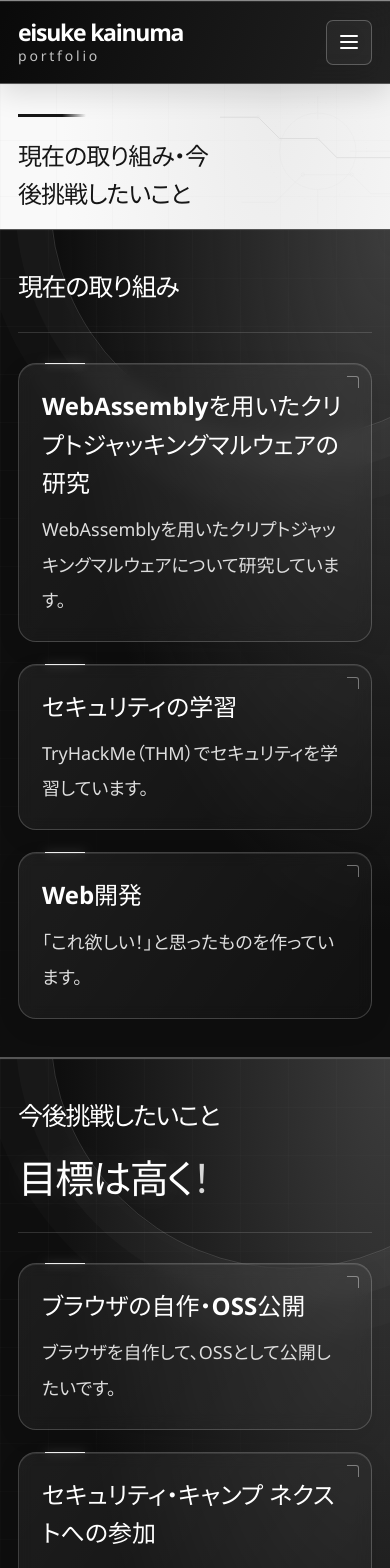
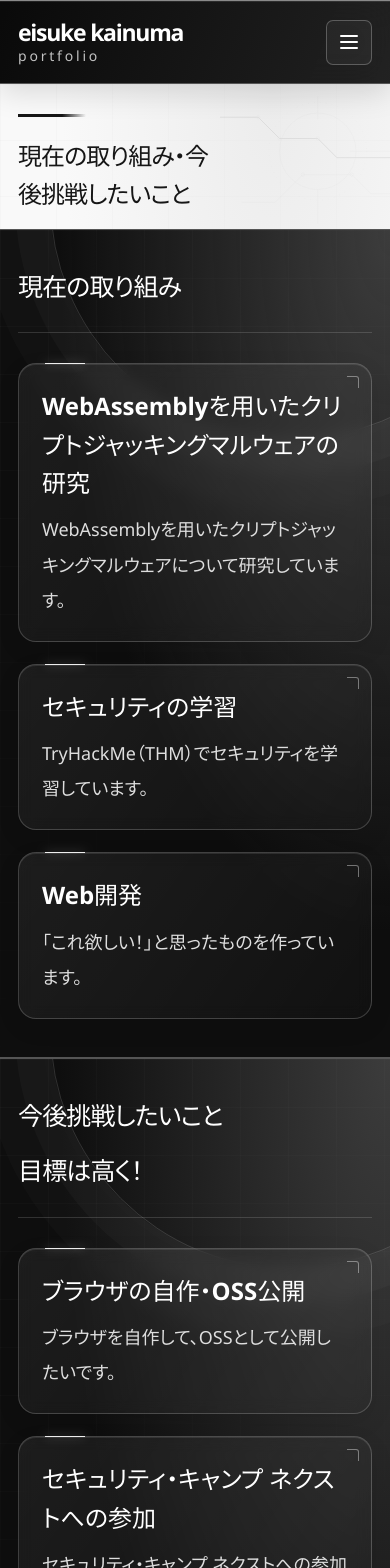
Before and after one commit to EtoEto32/eisuke-kainuma-portfolio, a React (Vite) app: page /research in a window 390 px wide. Shown: the top 1568 px of the page. Built offline with nearby package versions, Linux system fonts and the light colour scheme.

Commit message:
style: match goals motto to section heading

```diff
--- a/src/pages/ResearchPage.tsx
+++ b/src/pages/ResearchPage.tsx
@@ -12,11 +12,7 @@ export default function ResearchPage() {
         id="goals"
         title="今後挑戦したいこと"
         items={ambitions}
-        aside={
-          <p className="goals-motto">
-            目標は高く<span>！</span>
-          </p>
-        }
+        aside={<p className="goals-motto">目標は高く！</p>}
       />
     </>
   )
--- a/src/styles/futuristic.css
+++ b/src/styles/futuristic.css
@@ -125,19 +125,14 @@ body {
   gap: 28px;
   position: relative;
 }
+.goals-section .section-heading h2,
 .goals-motto {
   margin: 0;
-  font-size: clamp(34px, 4.5vw, 62px);
-  line-height: 1.35;
-  font-weight: 750;
-  letter-spacing: -0.045em;
+  font-size: clamp(28px, 3vw, 38px);
+  line-height: 1.5;
+  font-weight: 600;
+  letter-spacing: -0.035em;
   color: #ffffff;
-  white-space: nowrap;
-  text-shadow: 0 0 30px #ffffff20;
-}
-.goals-motto > span {
-  display: inline-block;
-  color: #d7d7d7;
 }
 .ambitions-grid article {
   position: relative;
@@ -233,11 +228,8 @@ footer {
   }
 }
 @media (max-width: 700px) {
+  .goals-section .section-heading h2,
   .goals-motto {
-    font-size: clamp(32px, 9vw, 44px);
-    white-space: normal;
-  }
-  .goals-section .section-heading h2 {
     font-size: 25px;
   }
   .profile-list {
--- a/src/styles/interface.css
+++ b/src/styles/interface.css
@@ -780,9 +780,6 @@ footer.site-footer .wordmark small {
   .focus-page-heading h1 {
     font-size: clamp(24px, 6vw, 30px);
   }
-  .goals-motto {
-    font-size: clamp(34px, 10vw, 46px);
-  }
   .ambitions-grid,
   .focus-grid {
     grid-template-columns: minmax(0, 1fr);
```
